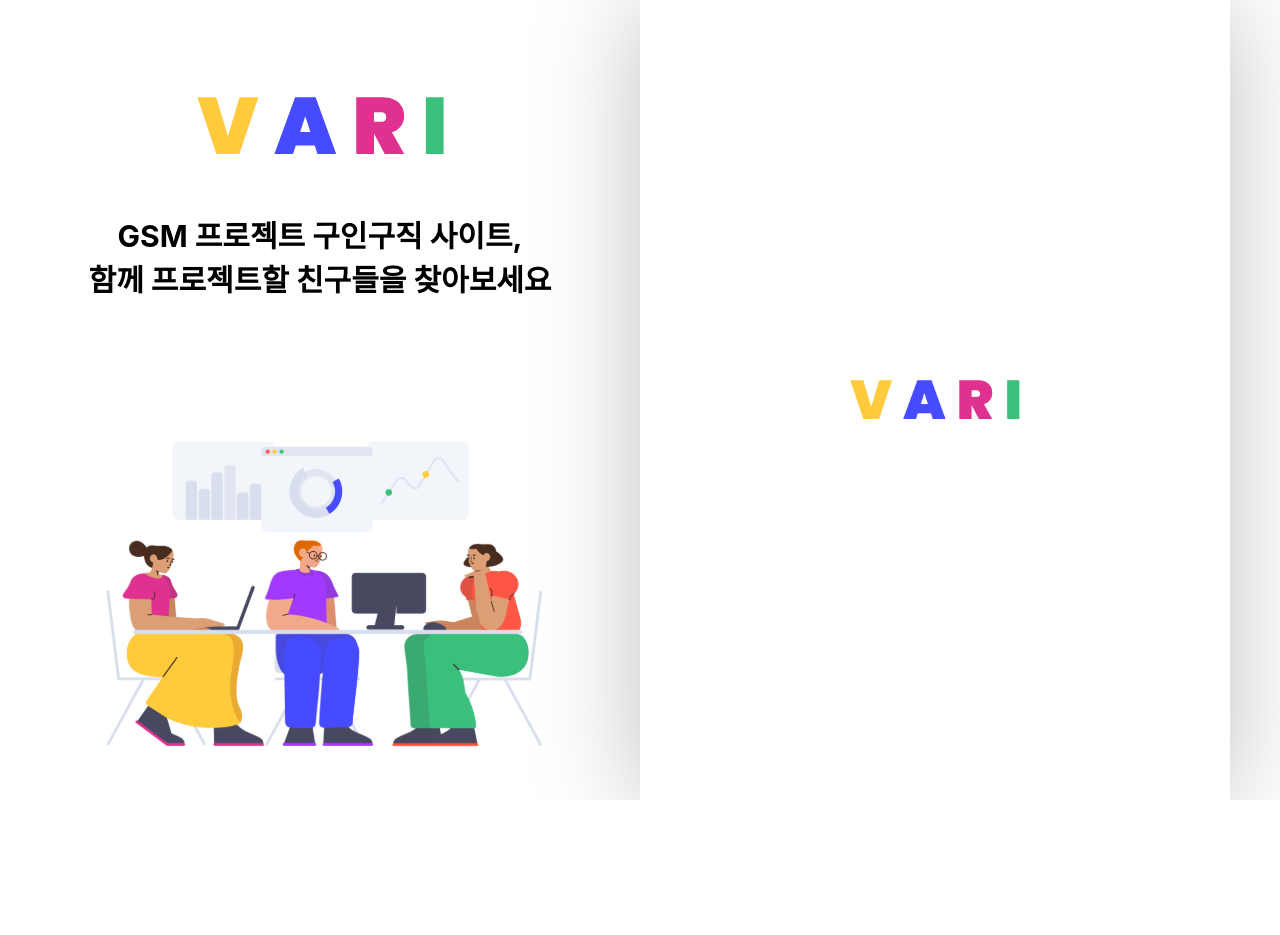
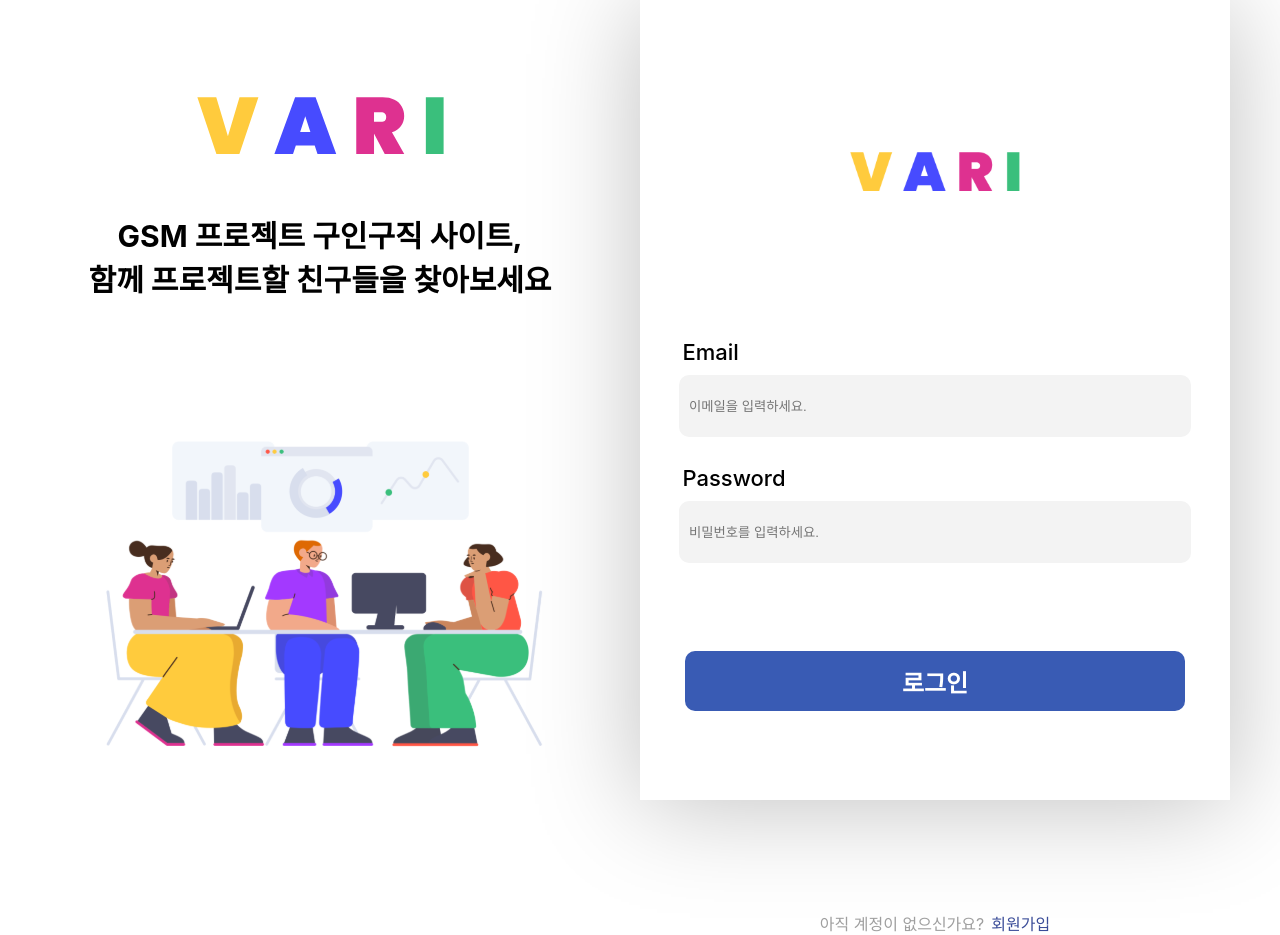
Before and after one commit to GSM-Festival/VARI-Frontend, a React (Create React App) app: page /signin in a window 1280 px wide. Before the commit the page ends 800 px from the top, so only its background shows below. Built offline with nearby package versions, Linux system fonts and the light colour scheme.

Commit message:
SignIn-Publishing

```diff
--- a/src/Components/SignIn/SignIn.js
+++ b/src/Components/SignIn/SignIn.js
@@ -1,10 +1,26 @@
 import * as S from "./Style";
 import * as I from "../../Assets";
+import { Link } from "react-router-dom";
 
 const Signin = () => {
   return (
     <S.Positioner>
-      <I.LogoSmall />
+      <S.LogoWrapper>
+        <I.LogoSmall />
+      </S.LogoWrapper>
+      <S.LabelStyle>Email</S.LabelStyle>
+      <S.InputWrapper>
+        <S.InputStyle placeholder="이메일을 입력하세요." />
+      </S.InputWrapper>
+      <S.LabelStyle>Password</S.LabelStyle>
+      <S.InputStyle placeholder="비밀번호를 입력하세요." />
+      <S.ButtonStyle>
+        <Link to="/">로그인</Link>
+      </S.ButtonStyle>
+      <S.SignupContainer>
+        <span>아직 계정이 없으신가요?</span>
+        <Link to="/signup">회원가입</Link>
+      </S.SignupContainer>
     </S.Positioner>
   );
 };
--- a/src/Components/SignIn/Style.js
+++ b/src/Components/SignIn/Style.js
@@ -5,17 +5,61 @@ export const Positioner = styled.div`
   flex-direction: column;
   justify-content: center;
   align-items: center;
-  min-height: 100vh;
 `;
 
-export const Logo = styled.div`
-  display: flex;
-  justify-content: center;
-  align-items: center;
+export const LogoWrapper = styled.div`
+  margin-top: 152px;
+  margin-bottom: 143px;
 `;
 
-export const a = styled.div`
-  width: 192px;
-  height: 248px;
-  background: #000;
+export const InputWrapper = styled.div`
+  display: flex;
+  flex-direction: column;
+  margin-bottom: 28px;
 `;
+
+export const LabelStyle = styled.label`
+  width: 100%;
+  margin-left: 85px;
+  font-size: 22px;
+  font-weight: 500;
+`;
+
+export const InputStyle = styled.input`
+  margin-top: 10px;
+  width: 500px;
+  height: 60px;
+  background-color: #f3f3f3;
+  border-radius: 10px;
+  border: none;
+  padding-left: 10px;
+`;
+
+export const ButtonStyle = styled.button`
+  margin-top: 88px;
+  width: 500px;
+  height: 60px;
+  cursor: pointer;
+  background-color: #395bb4;
+  border-radius: 10px;
+  border: none;
+  color: #fff;
+  font-size: 24px;
+  font-weight: 700;
+  a {
+    text-decoration: none;
+    color: #fff;
+  }
+`;
+
+export const SignupContainer = styled.div`
+  margin-top: 200px;
+  span {
+    color: #9f9f9f;
+  }
+  a {
+    margin-left: 7px;
+    text-decoration: none;
+    color: #3a4c98;
+  }
+`;
```
